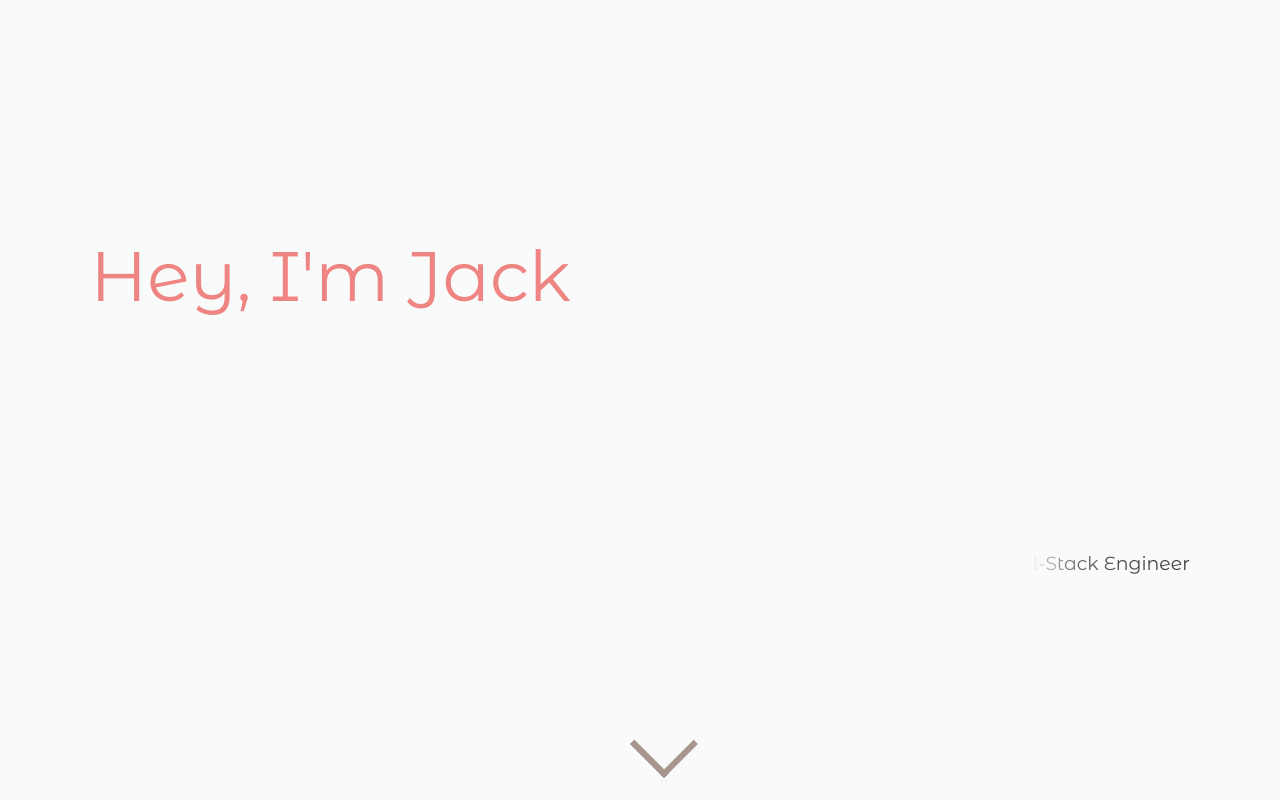
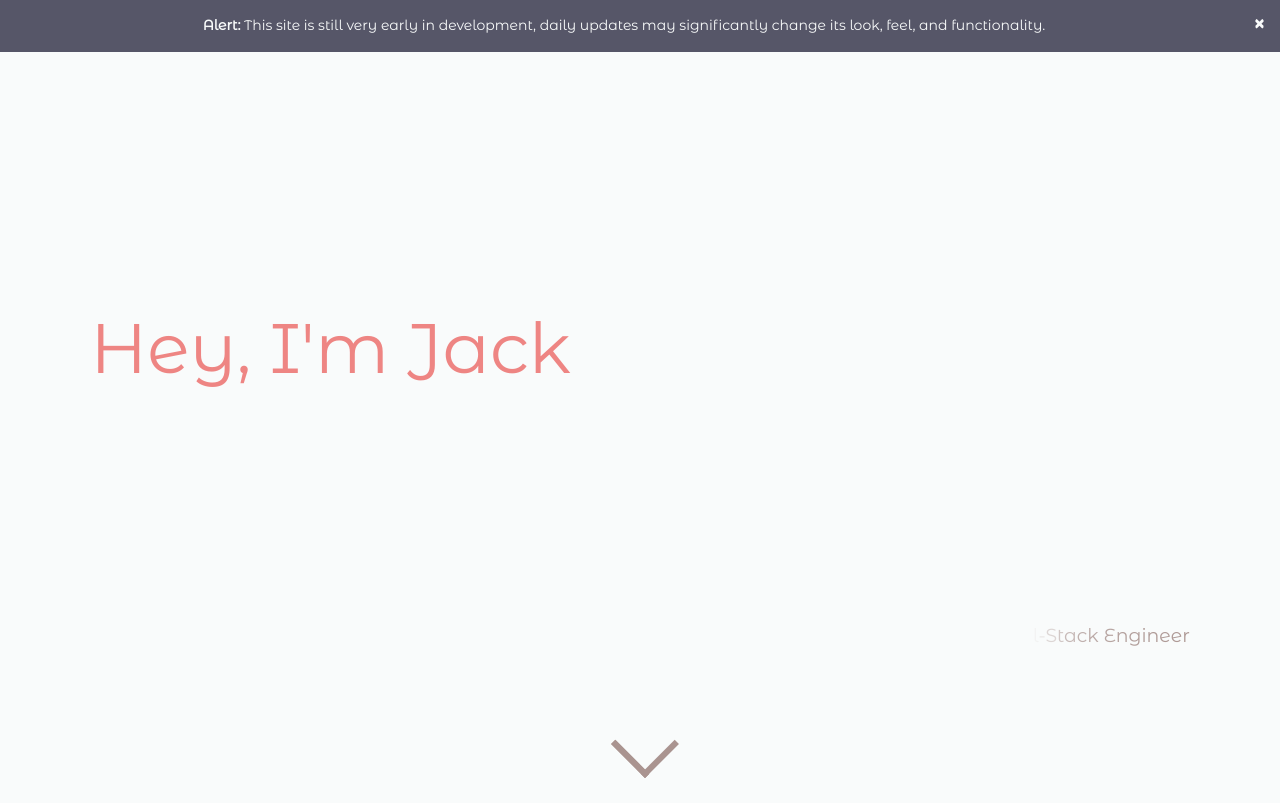
Before and after one commit to jdavey2018/jdavey2018.github.io, a plain HTML site: page index.html in a window 1280 px wide. Shown: the top 803 px of the page. Drawn offline with nearby package versions, Linux system fonts and the light colour scheme.

Commit message:
Up to date

```diff
--- a/index.html
+++ b/index.html
@@ -9,12 +9,21 @@
   <meta name="viewport" content="width=device-width, initial-scale=1">
   <link rel="stylesheet" href="https://maxcdn.bootstrapcdn.com/bootstrap/3.4.1/css/bootstrap.min.css">
   <link href="style.css" rel="stylesheet">
-  <script src="https://code.jquery.com/jquery-1.9.1.min.js"></script>
+  <script src="https://ajax.googleapis.com/ajax/libs/jquery/3.5.1/jquery.min.js"></script>
+  <script src="https://cdnjs.cloudflare.com/ajax/libs/popper.js/1.16.0/umd/popper.min.js"></script>
   <script src="https://cdnjs.cloudflare.com/ajax/libs/animejs/2.0.2/anime.min.js"></script>
+  <script src="https://maxcdn.bootstrapcdn.com/bootstrap/4.5.2/js/bootstrap.min.js"></script>
+
+
 
 </head>
 <body>
-  <div id="hero" class="container-fluid">
+<div class="alert alert-secondary alert-dismissible" role="alert">
+  <button type="button" class="close" data-dismiss="alert">×</button>
+  <strong>Alert:</strong>
+  This site is still very early in development, daily updates may significantly change its look, feel, and functionality.
+</div>
+  <div id="hero-section" class="container-fluid">
     <h1 class="title">Hey, I'm Jack</h1>
     <aside class="info">
      <!-- Animated title description here -->
@@ -30,14 +39,14 @@
     </div>
   </div>
 </div>
-   <div class="arrow"></div>
+<div class="arrow"></div>
 </body>
 <script>
 
  //Force hero to fill screen size
  $(document).ready(function(){
   var resizeHero = function(){
-    var hero = $("#hero"), window1 = $(window);
+    var hero = $("#hero-section"), window1 = $(window);
     hero.css({
       "width": window1.width(),
       "height": window1.height()
--- a/style.css
+++ b/style.css
@@ -26,7 +26,7 @@ body {
   font-family: montserrat;
 }
 
-#hero{
+#hero-section{
   display: grid;
 }
 
@@ -39,10 +39,18 @@ body {
 }
 
 .info {
+  color: #AA9490;
   grid-column: 4;
   grid-row: 3;
   font-size: 1.35em;
 }
+
+
+
+.about-section{
+
+}
+
 
 
 .project-section{
@@ -67,13 +75,18 @@ body {
 }
 
 
+.contact-section{
 
+}
+
+
+/*Add smooth scroll functionality later via jQuery button listener */
 div.arrow {
  width: 6vmin;
  height: 6vmin;
  box-sizing: border-box;
  position: absolute;
-   left: 50%;
+ left: 48.5%;
  top: 90%;
  transform: rotate(135deg);
 }
@@ -102,16 +115,26 @@ body {
  transition: .2s ease;
 }
 div.arrow:hover::after {
-   transform: rotate(45deg) translate(3px);
+ transform: rotate(45deg) translateX(3px) translateY(5px);
  border-color: #EE8583;
-   height: 120%;
+ height: 110%;
 }
 div.arrow:hover::before {
  border-color: #EE8583;
  transform: scale(.8);
 }
 
+.alert{
+  background: #565668;
+  color: #F9FBFB;
+  text-align: center;
+  border-radius: 0px;
+}
+.close{
+  background-color: #565668;
+      opacity: 1;
 
+}
 
 @media (prefers-color-scheme: dark) {
   body {
```
Lines whose indentation alone changed are shown as unchanged.
